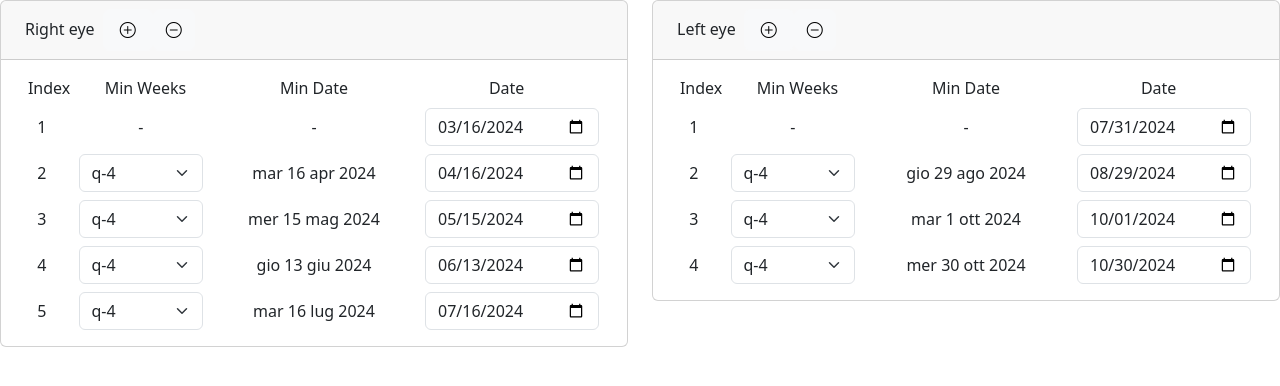
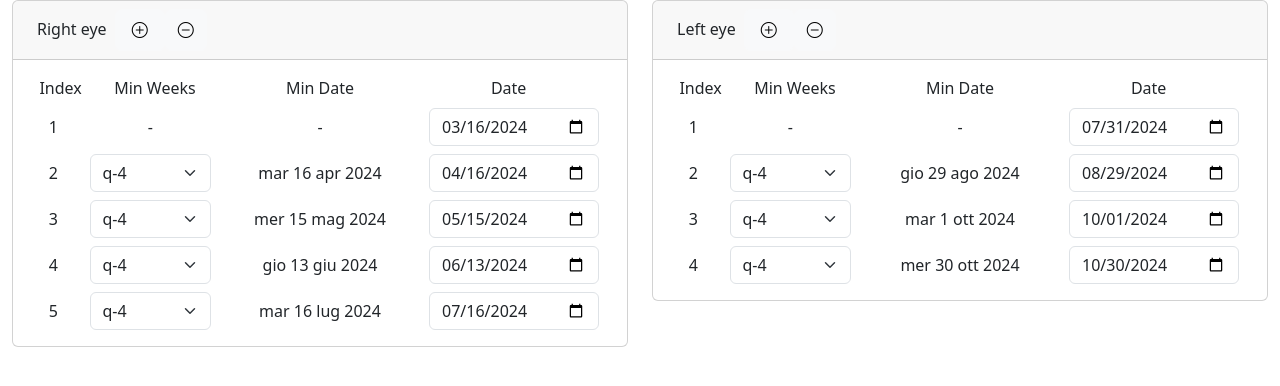
Before and after one commit to nax83/TherapyPlanner, a plain HTML site: page index.html in a window 1280 px wide. Drawn offline with nearby package versions, Linux system fonts and the light colour scheme.

Commit message:
fix same ID issue, small layout change to adapt to different screen size

```diff
--- a/TherapyListComponent.js
+++ b/TherapyListComponent.js
@@ -87,7 +87,7 @@ function createTherapyListComponent(componentId, type, planner) {
             }else{
                 const selectMinWeeksInput = document.createElement('select');
                 selectMinWeeksInput.classList.add('form-select');
-                selectMinWeeksInput.setAttribute('id', `select-${index}`);
+                selectMinWeeksInput.setAttribute('id', `${type}-select-${index}`);
                 TherapyPlanner.MINWEEKS.forEach((minWeek, i) => {
                     const option = document.createElement('option');
                     option.setAttribute('value', `${minWeek}`);
@@ -123,7 +123,7 @@ function createTherapyListComponent(componentId, type, planner) {
             const datePickerInput = document.createElement('input');
             datePickerInput.classList.add('form-control');
             datePickerInput.setAttribute('type','date');
-            datePickerInput.setAttribute('id',`date-${index}`);
+            datePickerInput.setAttribute('id',`${type}-date-${index}`);
             if(item.minimumDate){
                 if(item.plannedDate - item.minimumDate < 0 ){
                     datePickerInput.setAttribute('value',formatDate(item.minimumDate));
--- a/index.html
+++ b/index.html
@@ -19,13 +19,14 @@
   </style>
 </head>
 <body>
+  <div class="container-fluid">
+    <div class="row">
+      <div id="first" class="col-sm">
 
-  <div class="row">
-    <div id="first" class="col-sm-6">
+      </div>
+      <div id="second" class="col-sm">
 
-    </div>
-    <div id="second" class="col-sm-6">
-
+      </div>
     </div>
   </div>
   <script>
```
